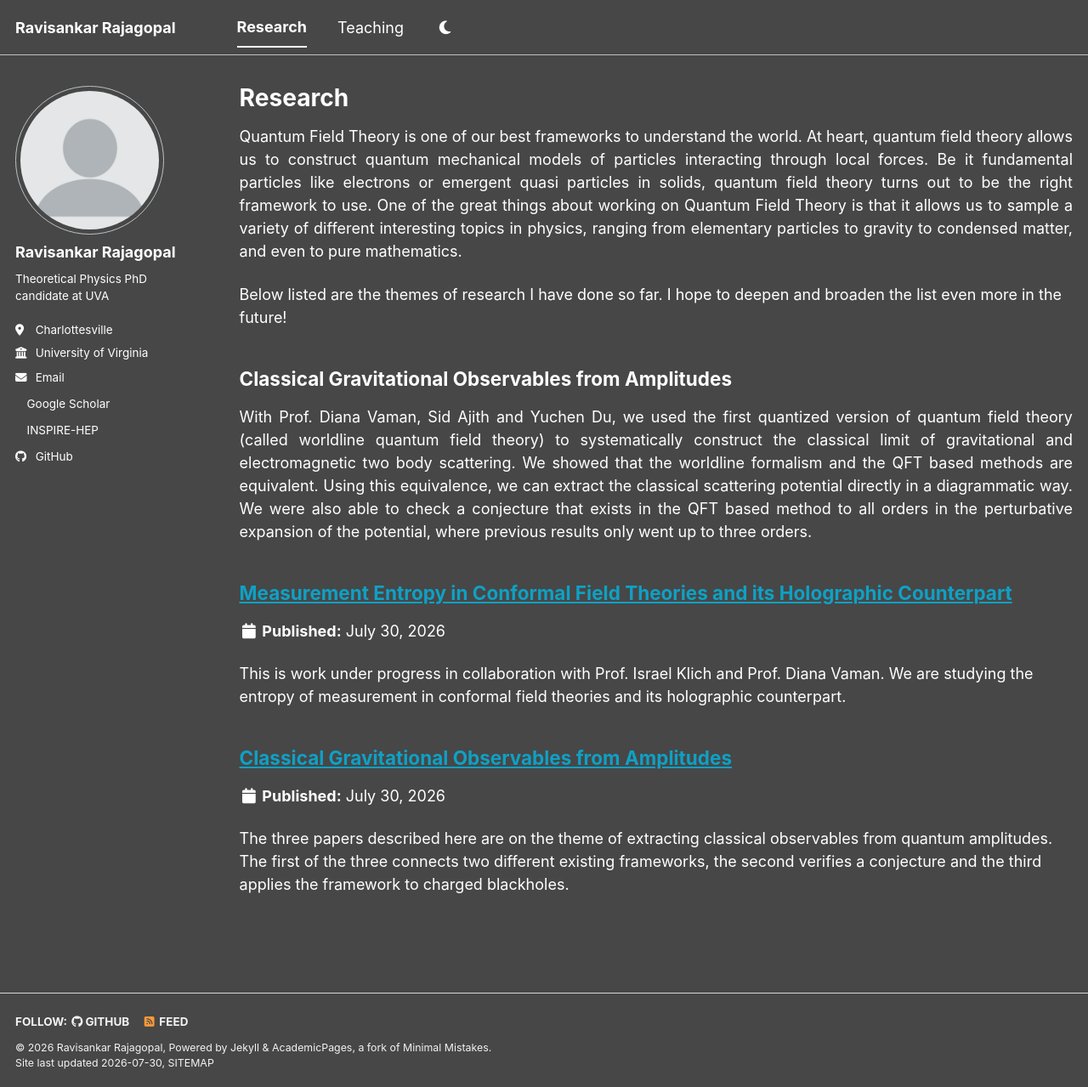
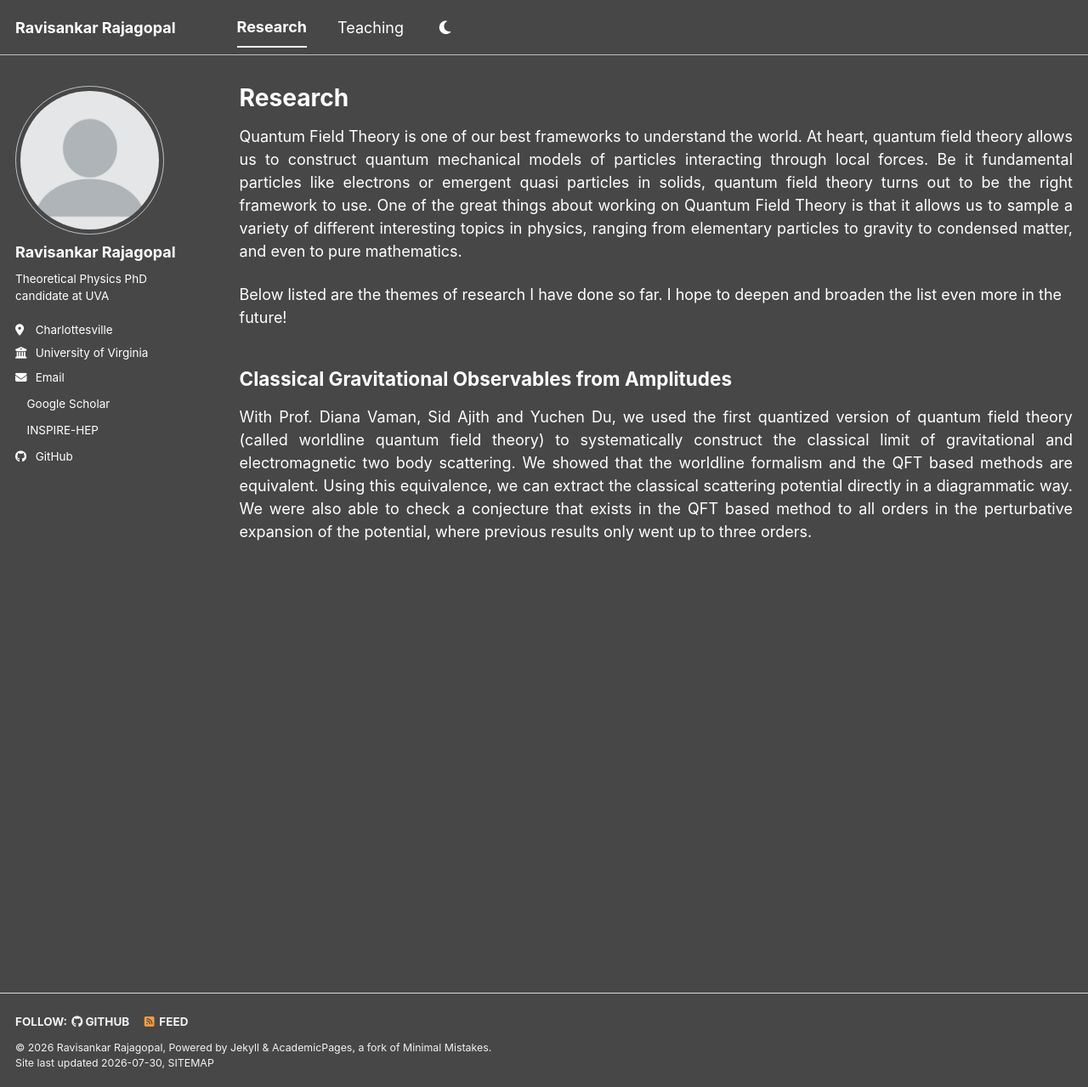
Before and after one commit to ravisankar712/ravisankar712.github.io, a Jekyll site: the page built from _pages/research.html, in a window 1280 px wide and 1279 px high. Shown: the whole window at 85% size. Built offline with Jekyll 4.4.1, drawn with Linux system fonts in a browser that asks for light colours; a style sheet for code colours, icons or effects is not loaded.

```diff
--- a/_pages/research.html
+++ b/_pages/research.html
@@ -27,6 +27,6 @@ We were also able to check a conjecture that exists in the QFT based method to a
 the potential, where previous results only went up to three orders.
 </p>
 
-{% for post in site.research reversed %}
+<!-- {% for post in site.research reversed %}
   {% include archive-single.html %}
-{% endfor %}
+{% endfor %} -->
```
